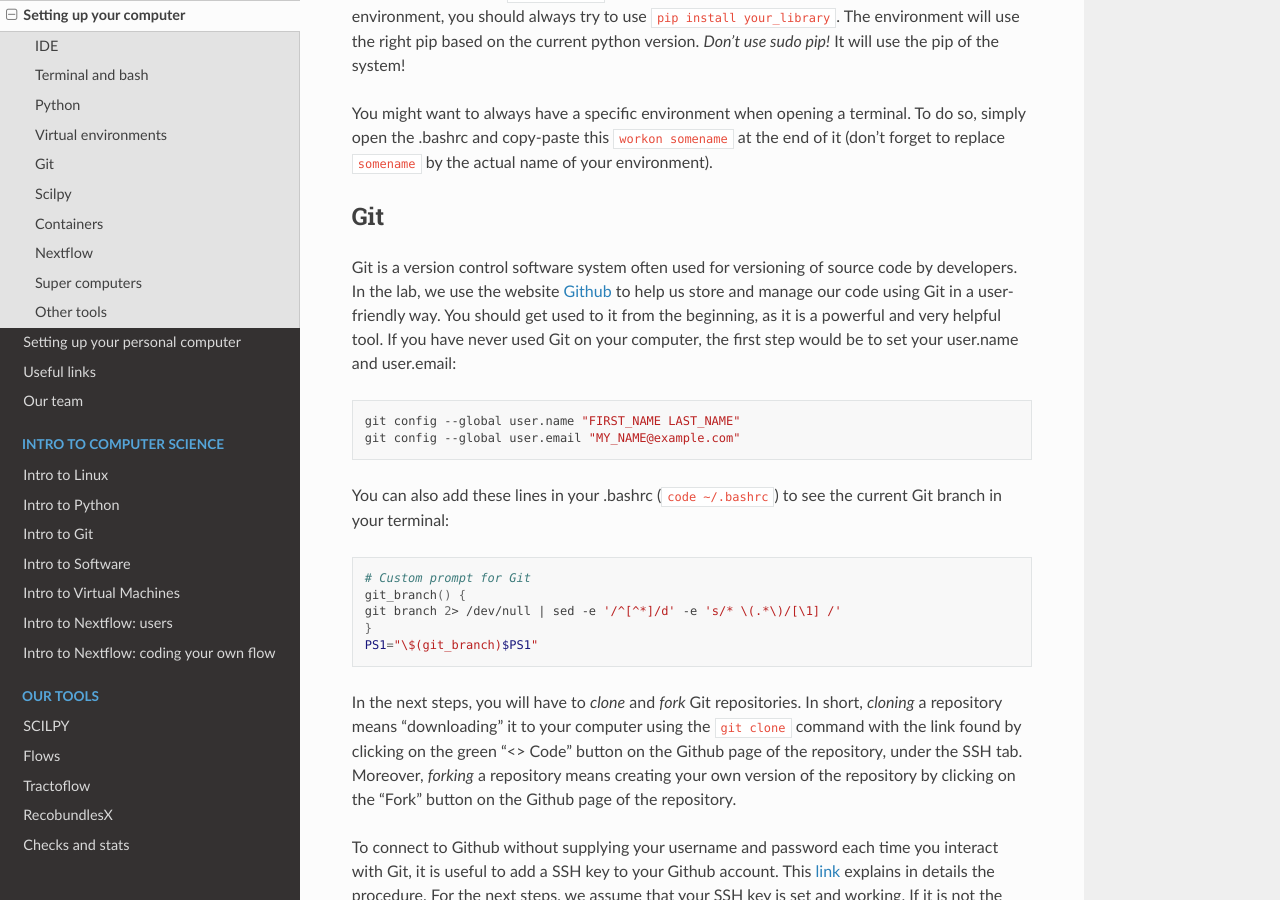
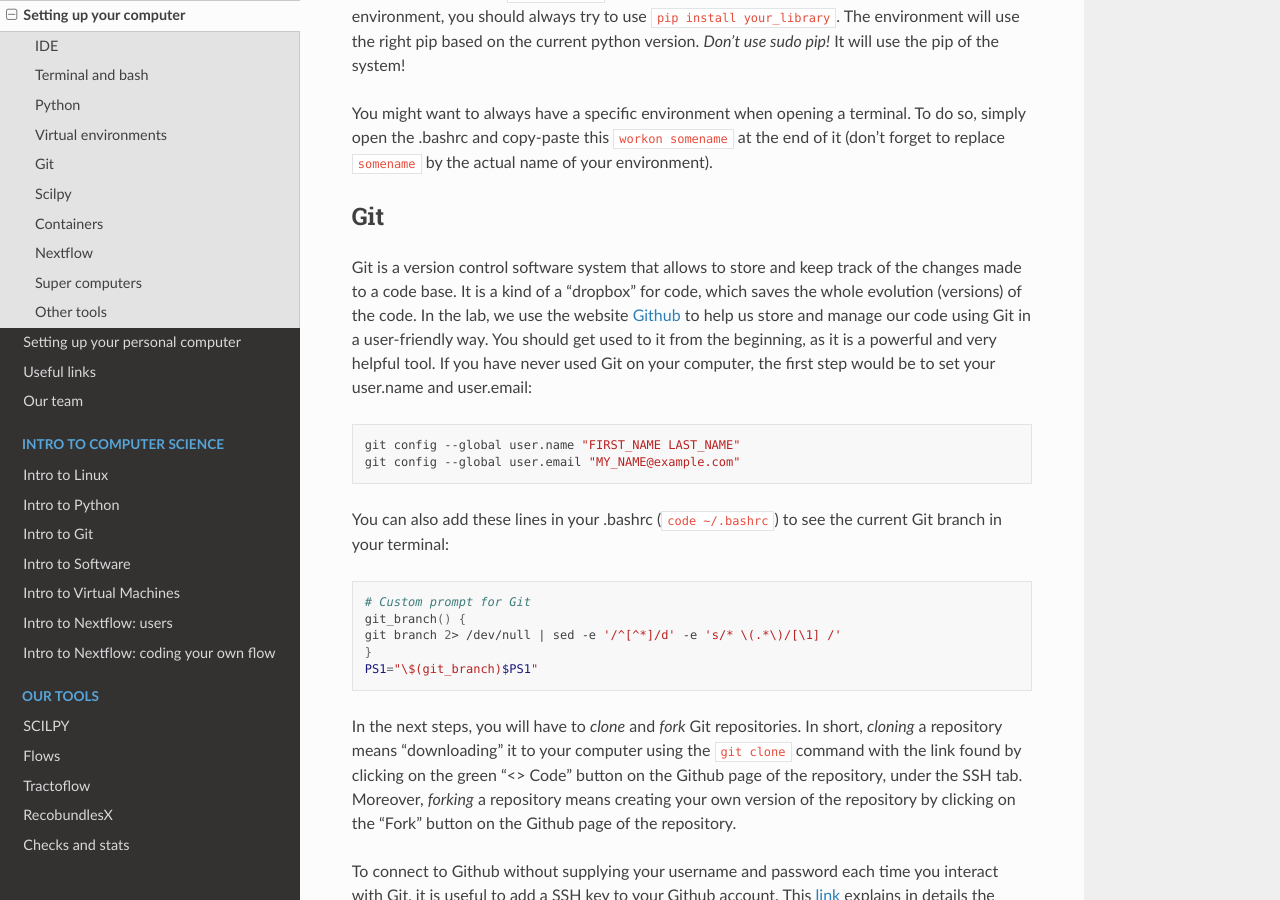
Before and after one commit to scilus/scil-documentation, a Sphinx documentation site: the page built from source/arriving/setup_computer.rst, in a window 1280 px wide and 900 px high, scrolled down 2086 px. Built offline with Sphinx 7.4.7 and the Read the Docs theme 2.0.0, drawn with Linux system fonts in a browser that asks for light colours.

Commit message:
Change Git intro

```diff
--- a/source/arriving/setup_computer.rst
+++ b/source/arriving/setup_computer.rst
@@ -90,7 +90,7 @@ You might want to always have a specific environment when opening a terminal. To
 Git
 """
 
-Git is a version control software system often used for versioning of source code by developers. In the lab, we use the website `Github <https://github.com/>`_ to help us store and manage our code using Git in a user-friendly way. You should get used to it from the beginning, as it is a powerful and very helpful tool. If you have never used Git on your computer, the first step would be to set your user.name and user.email:
+Git is a version control software system that allows to store and keep track of the changes made to a code base. It is a kind of a "dropbox" for code, which saves the whole evolution (versions) of the code. In the lab, we use the website `Github <https://github.com/>`_ to help us store and manage our code using Git in a user-friendly way. You should get used to it from the beginning, as it is a powerful and very helpful tool. If you have never used Git on your computer, the first step would be to set your user.name and user.email:
 
 .. code-block:: bash
 
```
